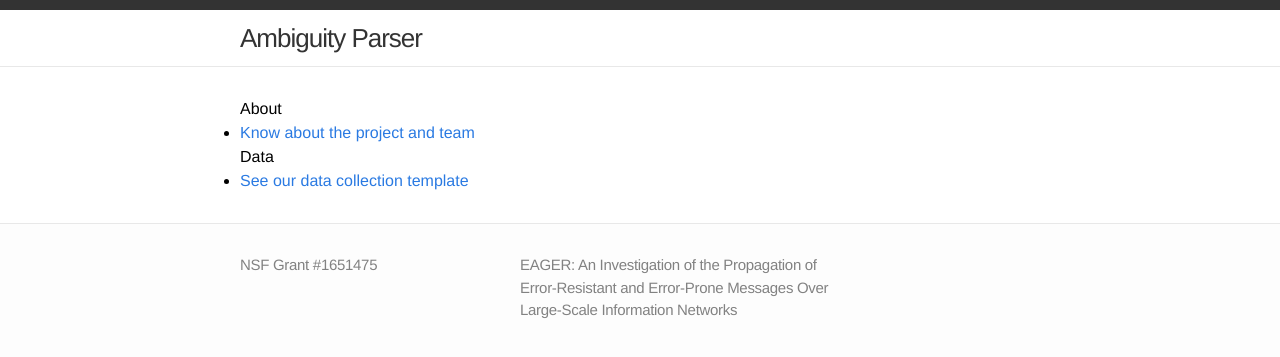
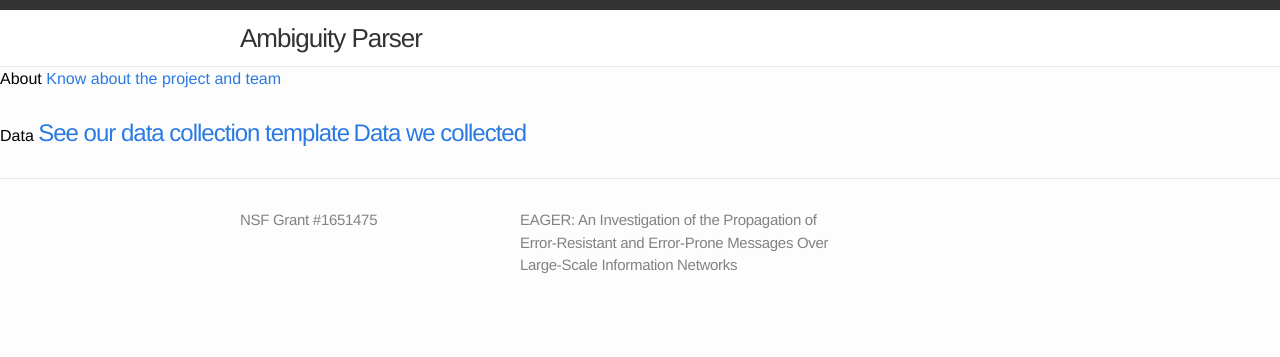
Before and after one commit to AmbiguityISMLab/AmbiguityISMLab.github.io, a Jekyll site: the page built from index.html, in a window 1280 px wide. Shown: the top 357 px of the page. Built offline with Jekyll 4.4.1, drawn with Linux system fonts in a browser that asks for light colours.

Commit message:
Add data

```diff
--- a/_layouts/default.html
+++ b/_layouts/default.html
@@ -5,21 +5,20 @@
 
     {% include header.html %}
 
-    <div class="page-content">
-      <div class="wrap">
-			<h1>About</h1>
-			<ul>
-				<li>
-					<a class="page-link" href="{{ "/http://ambiguity.ismlab.usf.edu/ap.ww/abtus.html" | prepend: site.baseurl }}">Know about the project and team</a>
-				</li>
-			</ul>
-			<h1>Data</h1>
-			<ul>
-				<li>
-					<a class="page-link" href="{{ "/design.html" | prepend: site.baseurl }}">See our data collection template</a>
-				</li>
-			</ul>
-       </div>
+    <div class="home">
+      <ul class="posts">
+			<li>
+				About
+				<a class="page-link" href="{{ "/http://ambiguity.ismlab.usf.edu/ap.ww/abtus.html" | prepend: site.baseurl }}">Know about the project and team</a>
+			</li>
+
+			<li>
+				Data
+				<a class="post-link" href="{{ "/design.html" | prepend: site.baseurl }}">See our data collection template</a>
+				<a class="post-link" href="{{ "/data.csv" | prepend: site.baseurl }}">Data we collected</a>
+			</li>
+
+       </ul>
     </div>
 
     {% include footer.html %}
```
Also changed, not shown: data.csv (added, +9 -0 lines).
